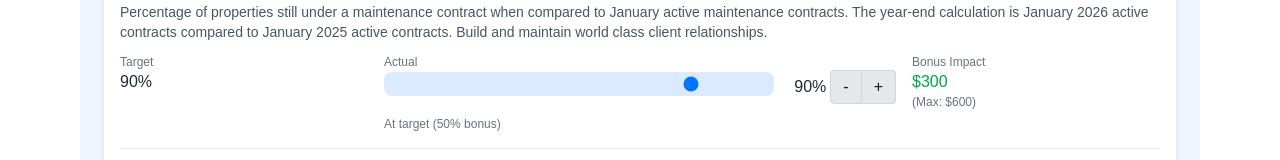
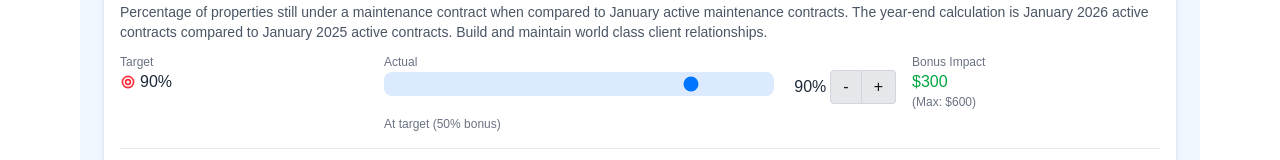
Before and after one commit to TyMurrayELM/KPI-Dashboard, a Next.js app: page / in a window 1280 px wide. Shown: the part 495-655 px from the top of the page. Built offline with nearby package versions, Linux system fonts and the light colour scheme.

Commit message:
Added target icon

```diff
--- a/src/components/KPIDashboard.jsx
+++ b/src/components/KPIDashboard.jsx
@@ -899,7 +899,12 @@ const KPIDashboard = () => {
           <div className="grid grid-cols-4 gap-4">
             <div>
               <p className="text-xs text-gray-500">Target</p>
-              <p className="text-md font-medium text-gray-800">{kpi.target}%</p>
+              <p className="text-md font-medium text-gray-800 flex items-center">
+                <svg xmlns="http://www.w3.org/2000/svg" className="h-4 w-4 mr-1 text-red-500" viewBox="0 0 20 20" fill="currentColor">
+                  <path fillRule="evenodd" d="M10 18a8 8 0 100-16 8 8 0 000 16zm0-2a6 6 0 100-12 6 6 0 000 12zm0-2a4 4 0 100-8 4 4 0 000 8zm0-2a2 2 0 100-4 2 2 0 000 4z" clipRule="evenodd" />
+                </svg>
+                {kpi.target}%
+              </p>
             </div>
 
             <div className="col-span-2">
```
